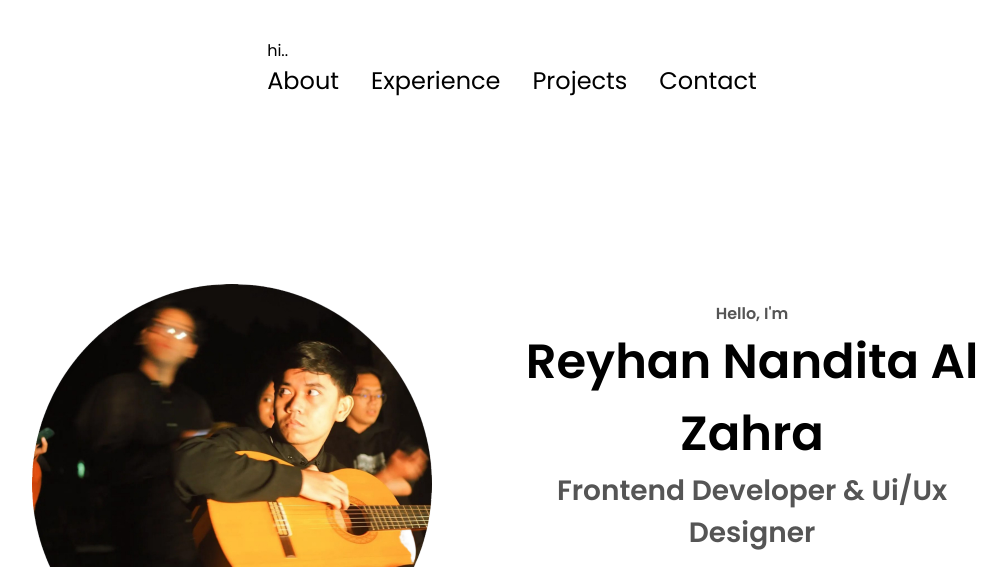
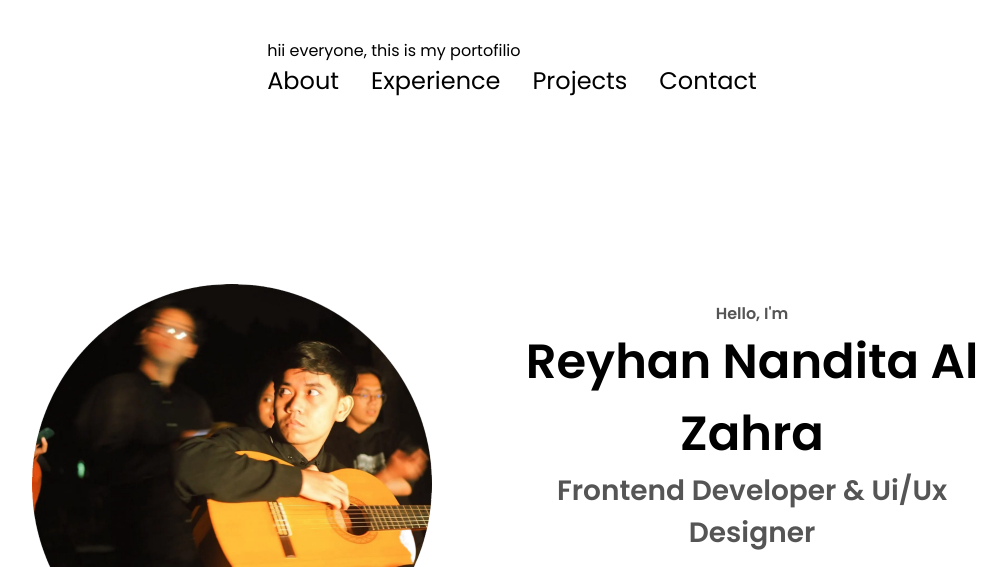
Before and after one commit to alzahrareyhan/portofolio-reyhannanditaalzahra, a plain HTML site: page index.html in a window 1280 px wide. Shown: the top 567 px of the page, without its empty margins (128-1134 px from the left). Drawn offline with Linux system fonts and the light colour scheme.

Commit message:
First Commit

```diff
--- a/index.html
+++ b/index.html
@@ -10,7 +10,7 @@
   </head>
   <body>
     <nav id="desktop-nav">
-      <div "nav-link initial" href="#" aria-current="page">hi..</a>
+      <div "nav-link initial" href="#" aria-current="page">hii everyone, this is my portofilio </a>
       <div>
         <ul class="nav-links">
           <li><a href="#about">About</a></li>
```
